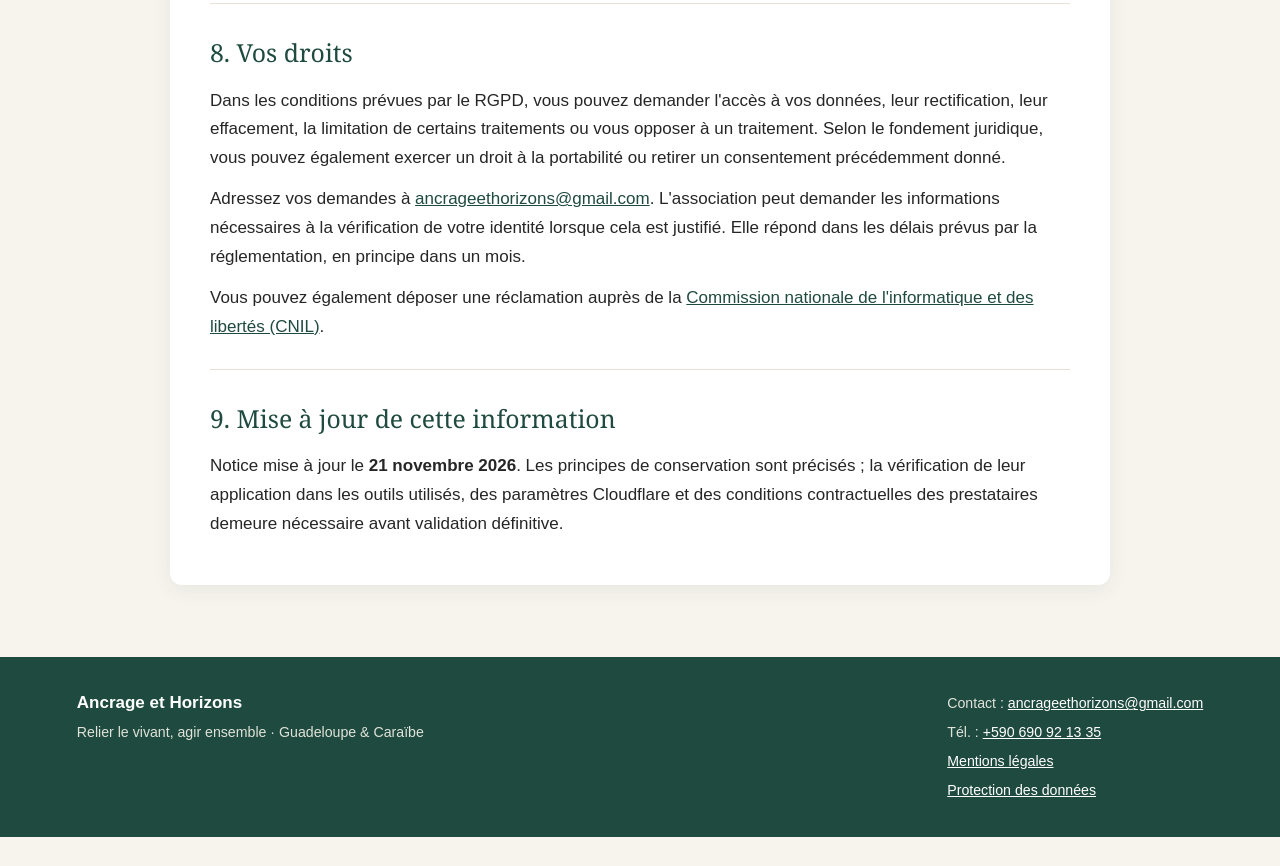
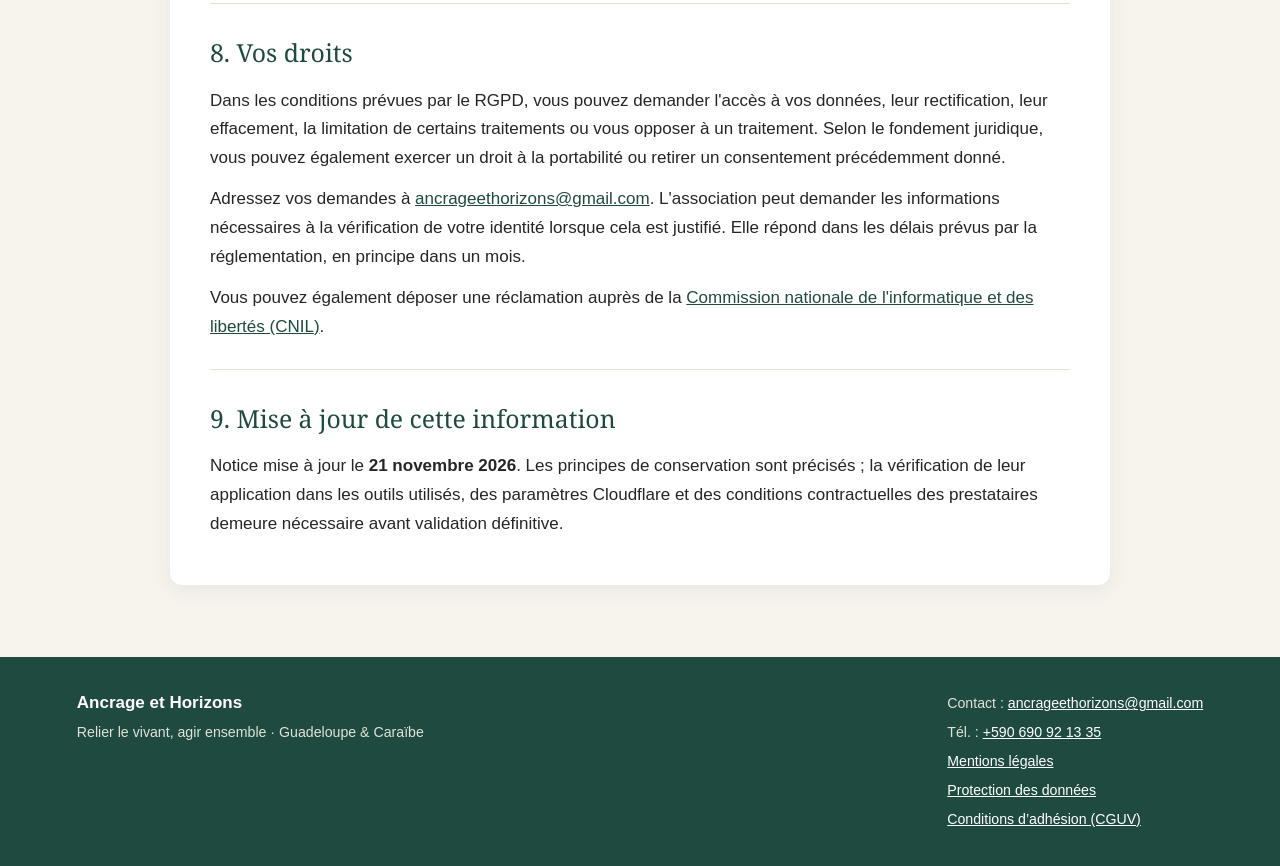
Before and after one commit to ancrageethorizons-coder/site-ancrage-et-horizons, a plain HTML site: page confidentialite/index.html in a window 1280 px wide. Shown: the part 3527-4393 px from the top of the page. Before the commit the page ends 4364 px from the top, so only its background shows below. Drawn offline with Linux system fonts and the light colour scheme.

Commit message:
Ajouter les CGUV au site et clarifier l'entrée en vigueur de l'adhésion libre

```diff
--- a/confidentialite/index.html
+++ b/confidentialite/index.html
@@ -62,4 +62,4 @@ footer{display:flex;justify-content:space-between;flex-wrap:wrap;gap:22px;backgr
 <p>Notice mise à jour le <strong>21 novembre 2026</strong>. Les principes de conservation sont précisés ; la vérification de leur application dans les outils utilisés, des paramètres Cloudflare et des conditions contractuelles des prestataires demeure nécessaire avant validation définitive.</p>
 </section>
 </article></main>
-<footer><div><strong>Ancrage et Horizons</strong><br><small>Relier le vivant, agir ensemble · Guadeloupe & Caraïbe</small></div><div><small>Contact : <a href="mailto:ancrageethorizons@gmail.com">ancrageethorizons@gmail.com</a><br>Tél. : <a href="tel:+590690921335">+590 690 92 13 35</a><br><a href="/mentions-legales/">Mentions légales</a><br><a href="/confidentialite/" aria-current="page">Protection des données</a></small></div></footer></body></html>
+<footer><div><strong>Ancrage et Horizons</strong><br><small>Relier le vivant, agir ensemble · Guadeloupe & Caraïbe</small></div><div><small>Contact : <a href="mailto:ancrageethorizons@gmail.com">ancrageethorizons@gmail.com</a><br>Tél. : <a href="tel:+590690921335">+590 690 92 13 35</a><br><a href="/mentions-legales/">Mentions légales</a><br><a href="/confidentialite/" aria-current="page">Protection des données</a><br><a href="/conditions-adhesion/">Conditions d’adhésion (CGUV)</a></small></div></footer></body></html>
```
